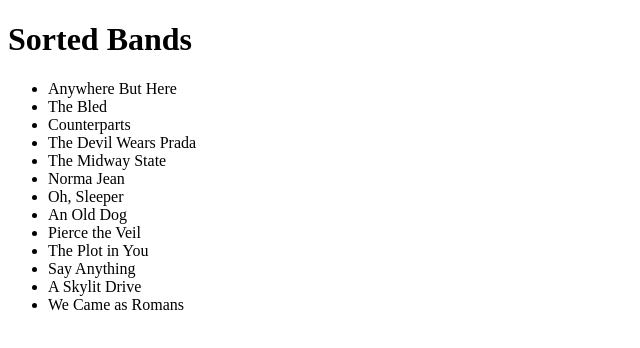
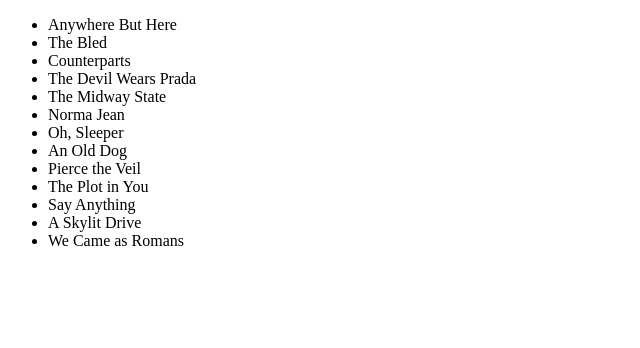
Before and after one commit to acciojob/sorting-articles-rhk998, a website: page main.html in a window 1280 px wide. Shown: the whole page, without its empty margins (0-640 px from the left). Drawn offline with Linux system fonts and the light colour scheme.

Commit message:
created a submission

```diff
--- a/main.html
+++ b/main.html
@@ -8,7 +8,7 @@
 
 <body>
 	<!-- the entire body must be written by student -->
-	<h1>Sorted Bands</h1>
+
     <ul id="band"></ul>
     <script type="text/javascript" src="./script.js">
 </script>
```
